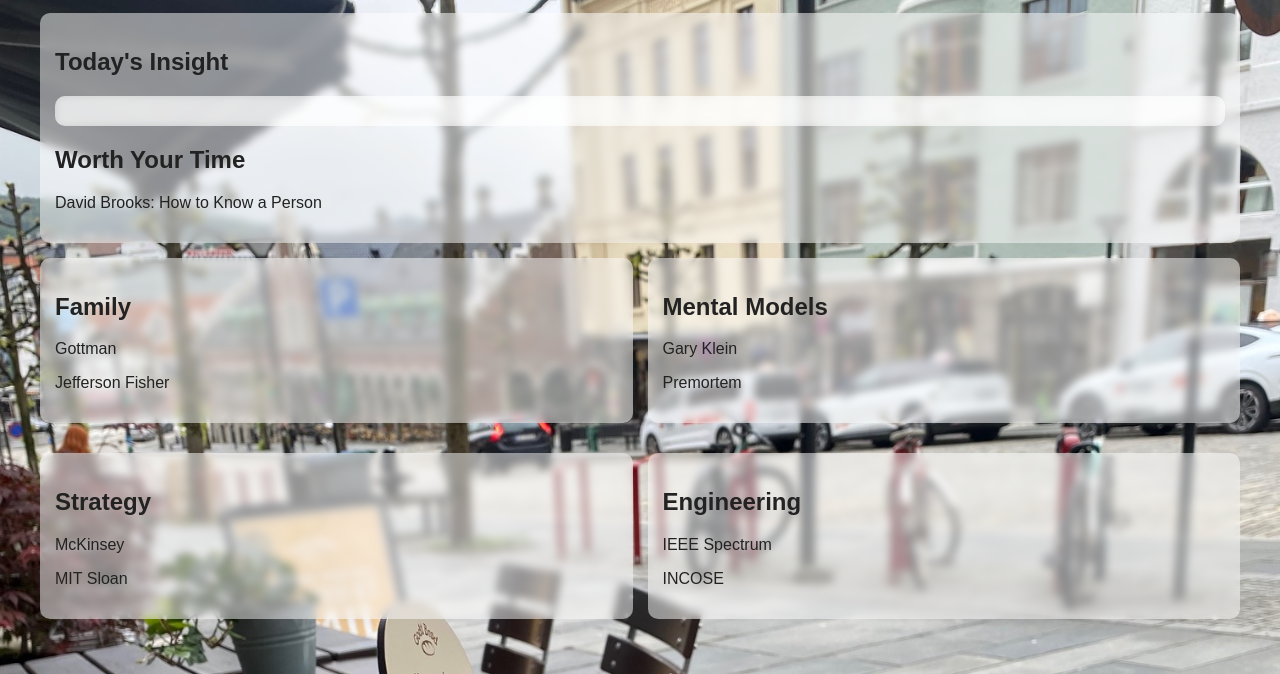
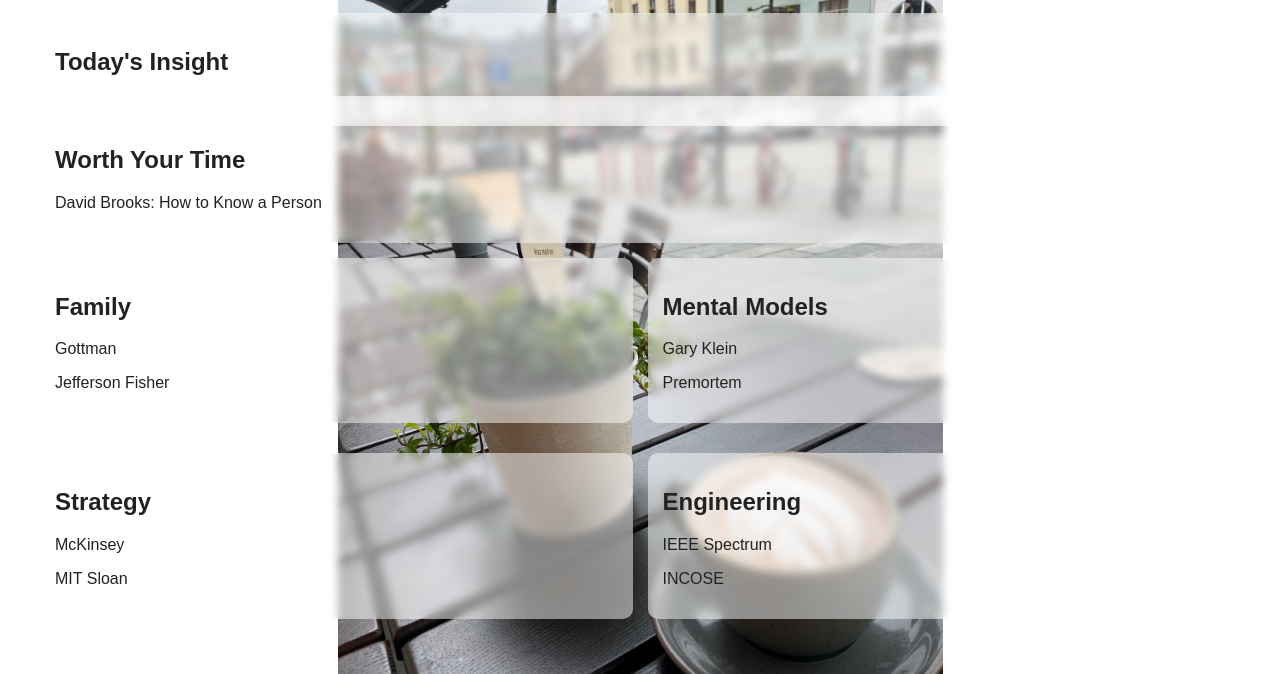
Before and after one commit to jlebaron442/personal-intelligence-dashboard, a plain HTML site: page index.html in a window 1280 px wide. Shown: the part 132-806 px from the top of the page. Drawn offline with Linux system fonts and the light colour scheme; a web font is replaced by a local one.

Commit message:
Update index.html

```diff
--- a/index.html
+++ b/index.html
@@ -6,7 +6,7 @@
 @import url('https://fonts.cdnfonts.com/css/satoshi');
 body{
   background-image: url('IMG_4433.jpeg');
-  background-size: cover; background-position: center; background-attachment: fixed;
+  background-size: contain; background-repeat: no-repeat; background-position: center; background-attachment: fixed;
   margin:40px;
   font-family:'Satoshi',sans-serif;
   color:#222;
```
